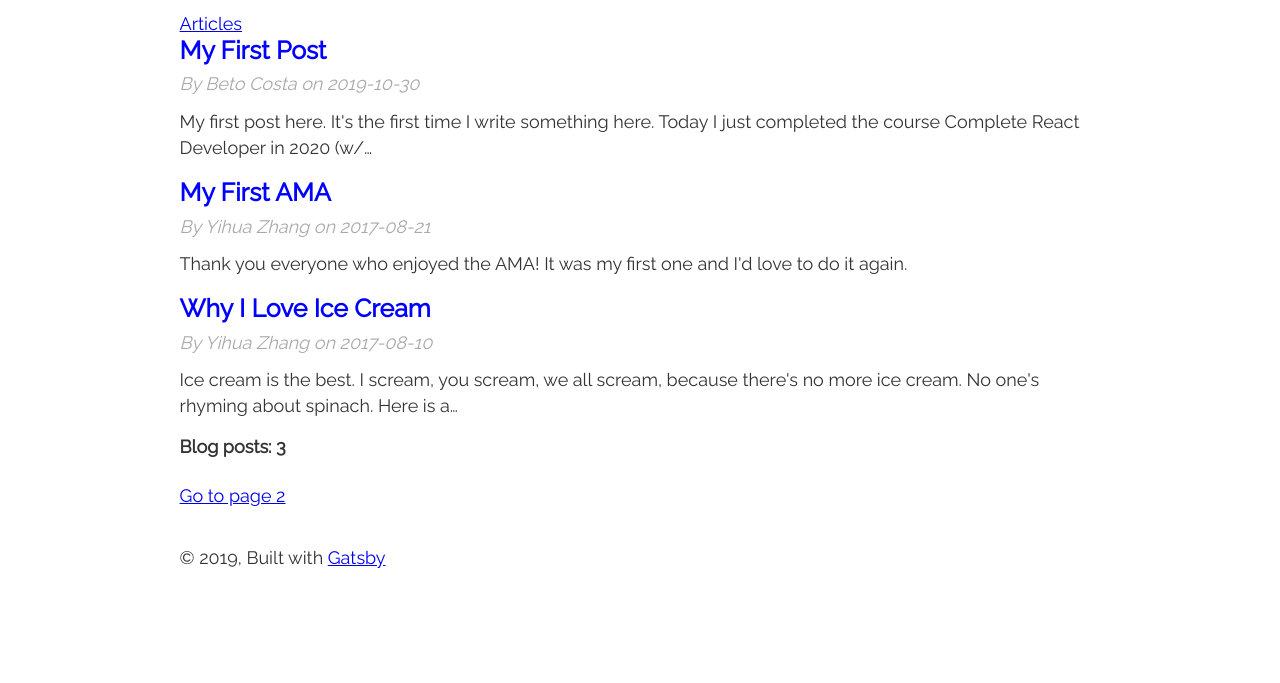
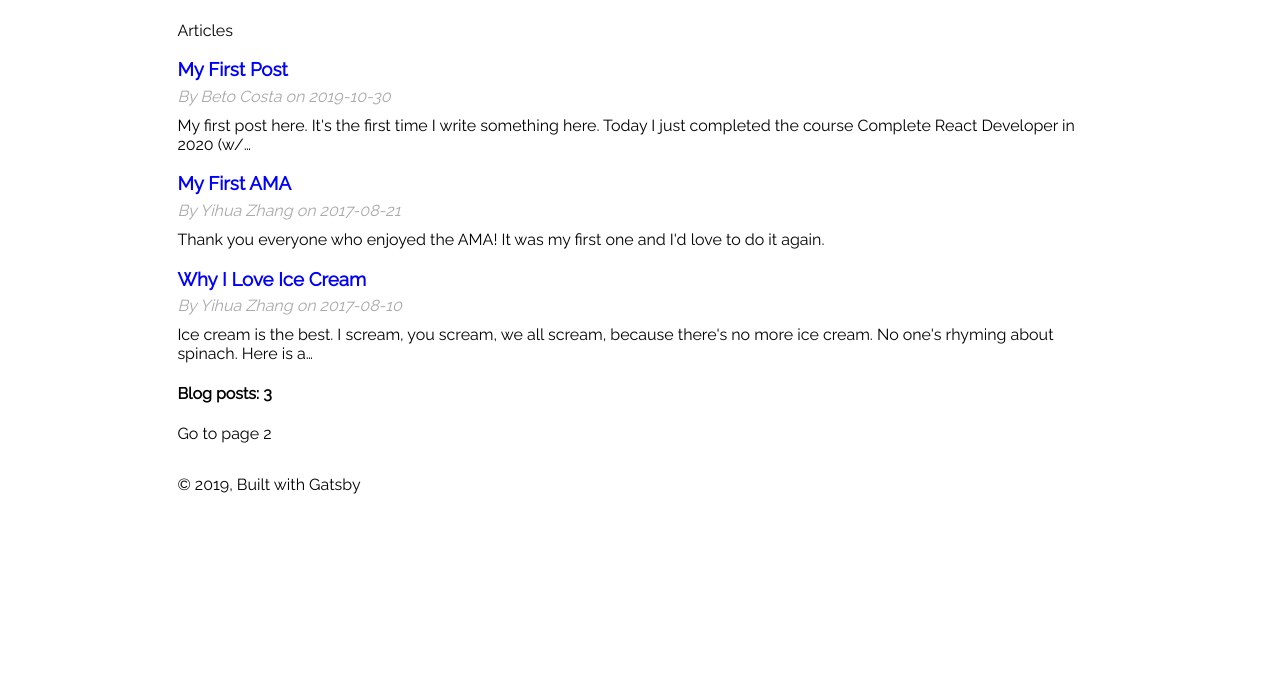
Before and after one commit to betocostadev/gatsby-blog, a Gatsby site: page / in a window 1280 px wide. Shown: the part 117-800 px from the top of the page. Built offline with nearby package versions, Linux system fonts and the light colour scheme; Gatsby itself is replaced by a stand-in of ours.

Commit message:
changed styles to use my custom made one

```diff
--- /dev/null
+++ b/src/components/global.styles.js
@@ -0,0 +1,61 @@
+import { createGlobalStyle, css } from 'styled-components'
+
+const dayTheme = css`
+  body {
+    background: white;
+  }
+`
+
+const nightTheme = css`
+  body {
+    background: pink;
+  }
+`
+
+const getTheme = props => {
+  console.log('props', props.theme)
+  if (props.theme === 'night') {
+    return nightTheme;
+  }
+  return dayTheme
+  // return props.inverted ? invertedButtonStyles : buttonStyles;
+}
+
+export const GlobalStyle = createGlobalStyle`
+  @import url('https://fonts.googleapis.com/css?family=Raleway&display=swap');
+
+  :root {
+    --baseFont: 'Raleway', sans-serif;
+      -ms-text-size-adjust: 100%;
+      -webkit-text-size-adjust: 100%;
+  }
+
+  html {
+    box-sizing: border-box;
+  }
+
+  body {
+    font-family: var(--baseFont);
+    margin: 0;
+    padding: 0;
+
+    @media screen and (min-width: 800px) {
+      padding: 10px;
+    }
+    @media screen and (min-width: 1200px) {
+      padding: 20px 40px;
+    }
+  }
+
+  *,
+  *:before,
+  *:after {
+  box-sizing: inherit;
+  }
+
+  a {
+    text-decoration: none;
+    color: black;
+  }
+  ${getTheme};
+`;
--- a/src/components/layout.js
+++ b/src/components/layout.js
@@ -5,14 +5,18 @@
  * See: https://www.gatsbyjs.org/docs/use-static-query/
  */
 
-import React from "react"
+import React, {useState} from "react"
 import PropTypes from "prop-types"
 import { useStaticQuery, graphql } from "gatsby"
 
 import Header from "./header"
-import "./layout.css"
+// import "./layout.css"
+import { GlobalStyle } from './global.styles';
 
 const Layout = ({ children }) => {
+  const [ dayTime, setDayTime ] = useState('day')
+  console.log(dayTime)
+
   const data = useStaticQuery(graphql`
     query SiteTitleQuery {
       site {
@@ -23,8 +27,10 @@
     }
   `)
 
+
   return (
     <>
+      <GlobalStyle theme={dayTime} />
       <Header siteTitle={data.site.siteMetadata.title} />
       <div
         style={{
```
